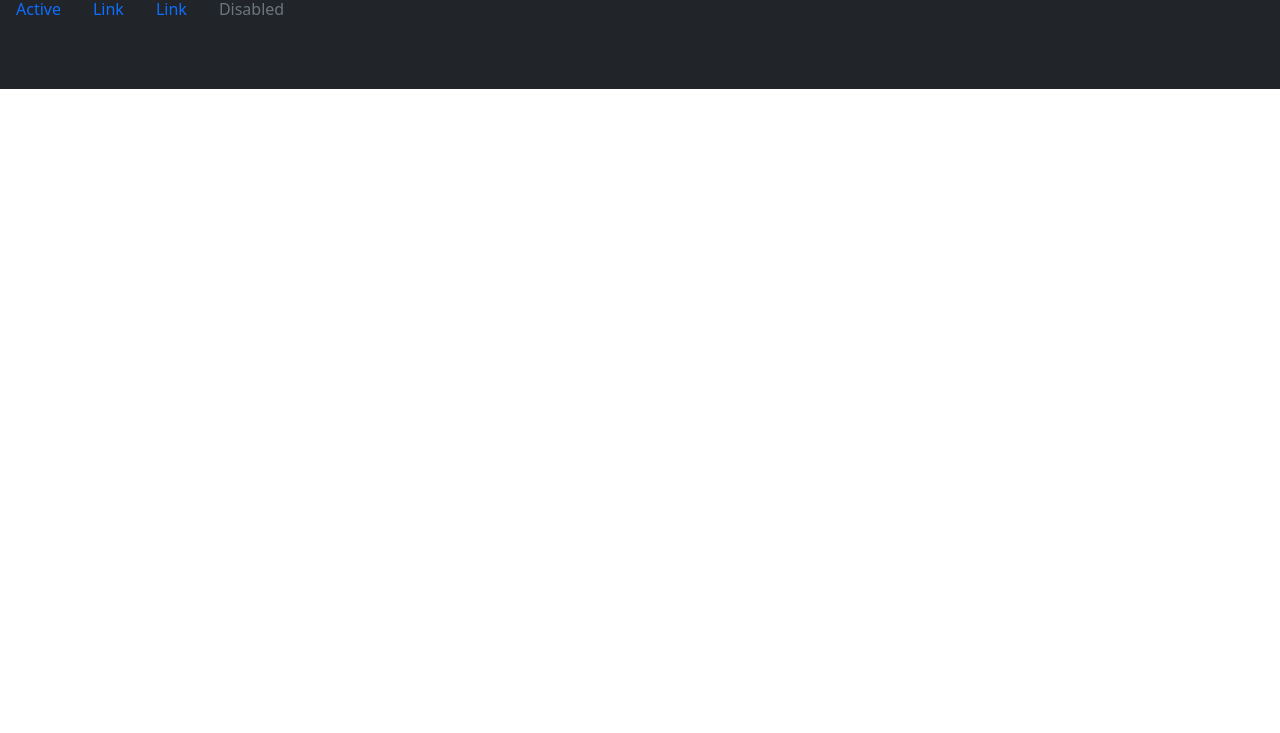
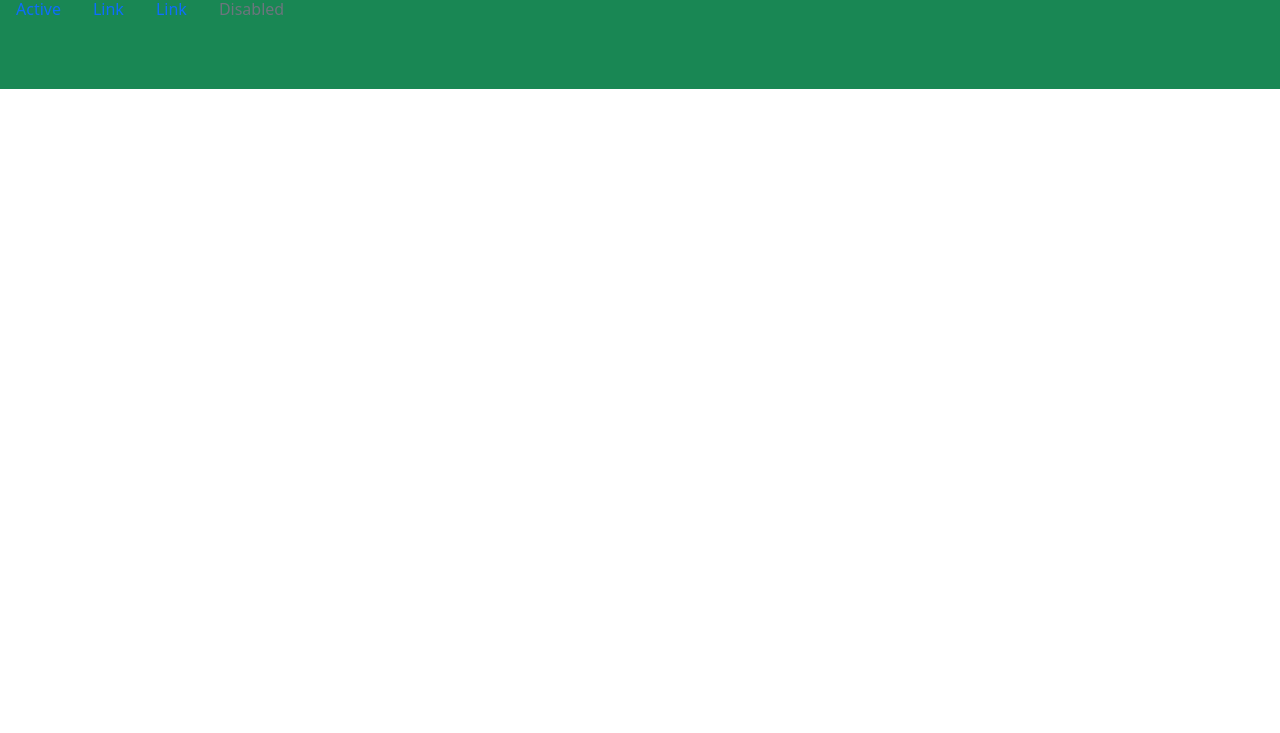
Before and after one commit to FABBBBBBIO/LaTorre-Compito1, a plain HTML site: page index.html in a window 1280 px wide. Shown: the part 67-800 px from the top of the page. Drawn offline with nearby package versions, Linux system fonts and the light colour scheme.

Commit message:
altri cambiamenti navbar

```diff
--- a/index.html
+++ b/index.html
@@ -11,7 +11,7 @@
 </head>
 <body>
     <h1 class="titolo">FABBIO La Torre 3/03/2022</h1>
-    <ul class="nav bg-dark altezza">
+    <ul class="nav bg-success altezza">
         <li class="nav-item">
           <a class="nav-link active" aria-current="page" href="#">Active</a>
         </li>
```
